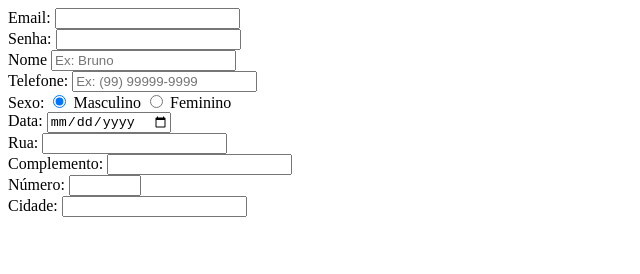
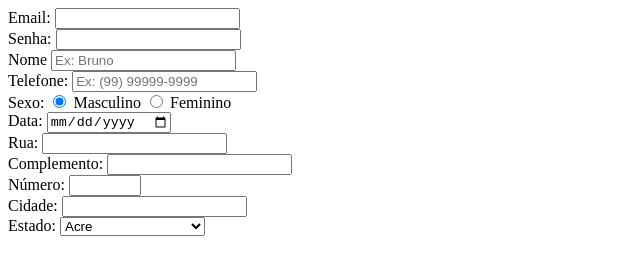
Before and after one commit to gustavoctadei/curso_html, a plain HTML site: page 03 - Formularios/index.html in a window 1280 px wide. Shown: the whole page, without its empty margins (0-640 px from the left). Drawn offline with Linux system fonts and the light colour scheme.

Commit message:
03 - Formularios | 6 - Elemento select | Ok, concluido

```diff
--- a/03 - Formularios/index.html
+++ b/03 - Formularios/index.html
@@ -59,6 +59,39 @@
             <lab>Cidade:</lab>
             <input type="text" />
         </div>
+
+        <div>
+            <label>Estado:</label>
+            <select>
+                <option value="AC">Acre</option>
+                <option value="AL">Alagoas</option>
+                <option value="AP">Amapá</option>
+                <option value="AM">Amazonas</option>
+                <option value="BA">Bahia</option>
+                <option value="CE">Ceará</option>
+                <option value="DF">Distrito Federal</option>
+                <option value="ES">Espírito Santo</option>
+                <option value="GO">Goiás</option>
+                <option value="MA">Maranhão</option>
+                <option value="MT">Mato Grosso</option>
+                <option value="MS">Mato Grosso do Sul</option>
+                <option value="MG">Minas Gerais</option>
+                <option value="PA">Pará</option>
+                <option value="PB">Paraíba</option>
+                <option value="PR">Paraná</option>
+                <option value="PE">Pernambuco</option>
+                <option value="PI">Piauí</option>
+                <option value="RJ">Rio de Janeiro</option>
+                <option value="RN">Rio Grande do Norte</option>
+                <option value="RS">Rio Grande do Sul</option>
+                <option value="RO">Rondônia</option>
+                <option value="RR">Roraima</option>
+                <option value="SC">Santa Catarina</option>
+                <option value="SP">São Paulo</option>
+                <option value="SE">Sergipe</option>
+                <option value="TO">Tocantins</option>
+            </select>
+        </div>
     </form>
 </body>
 </html>
```
